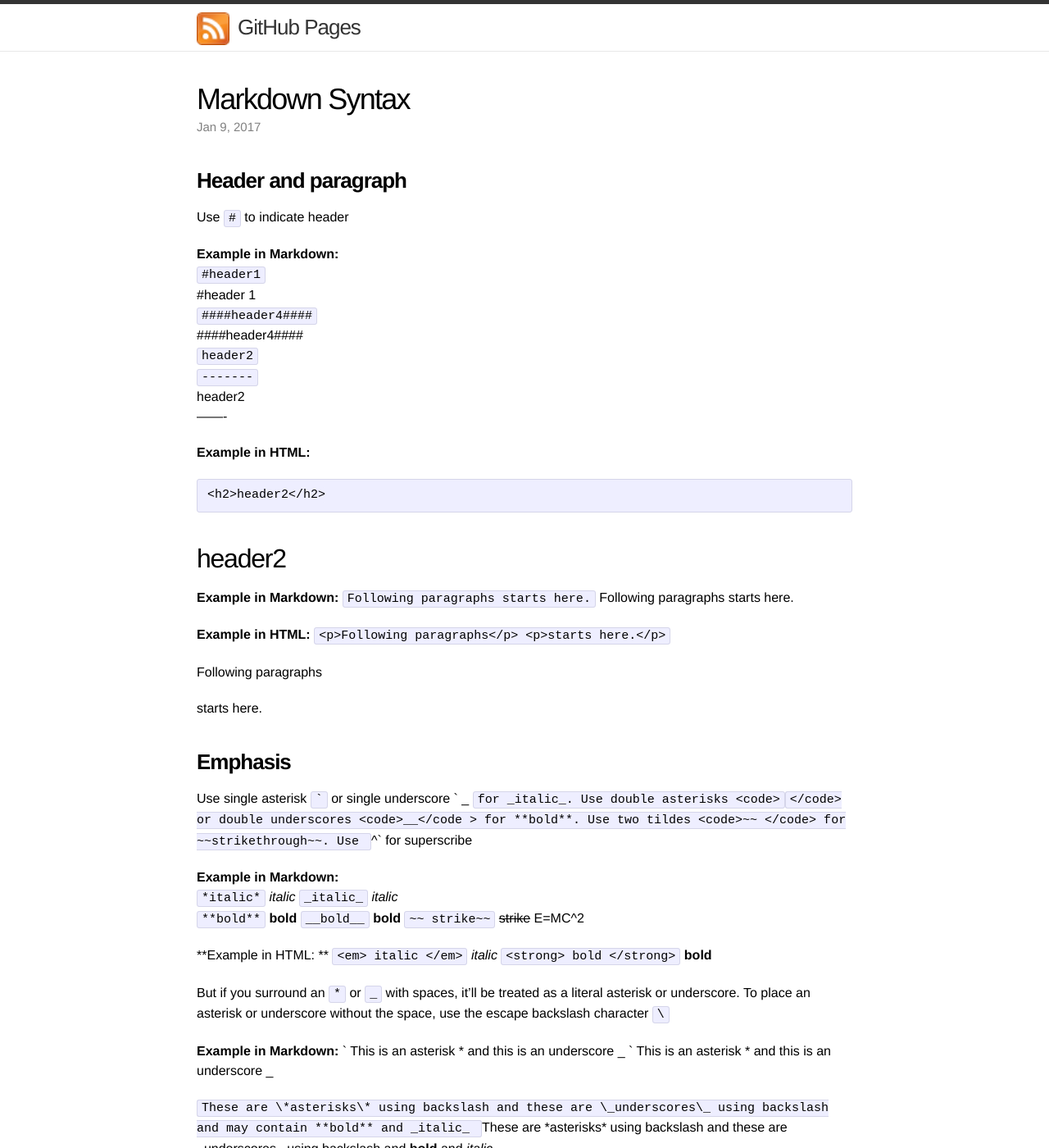
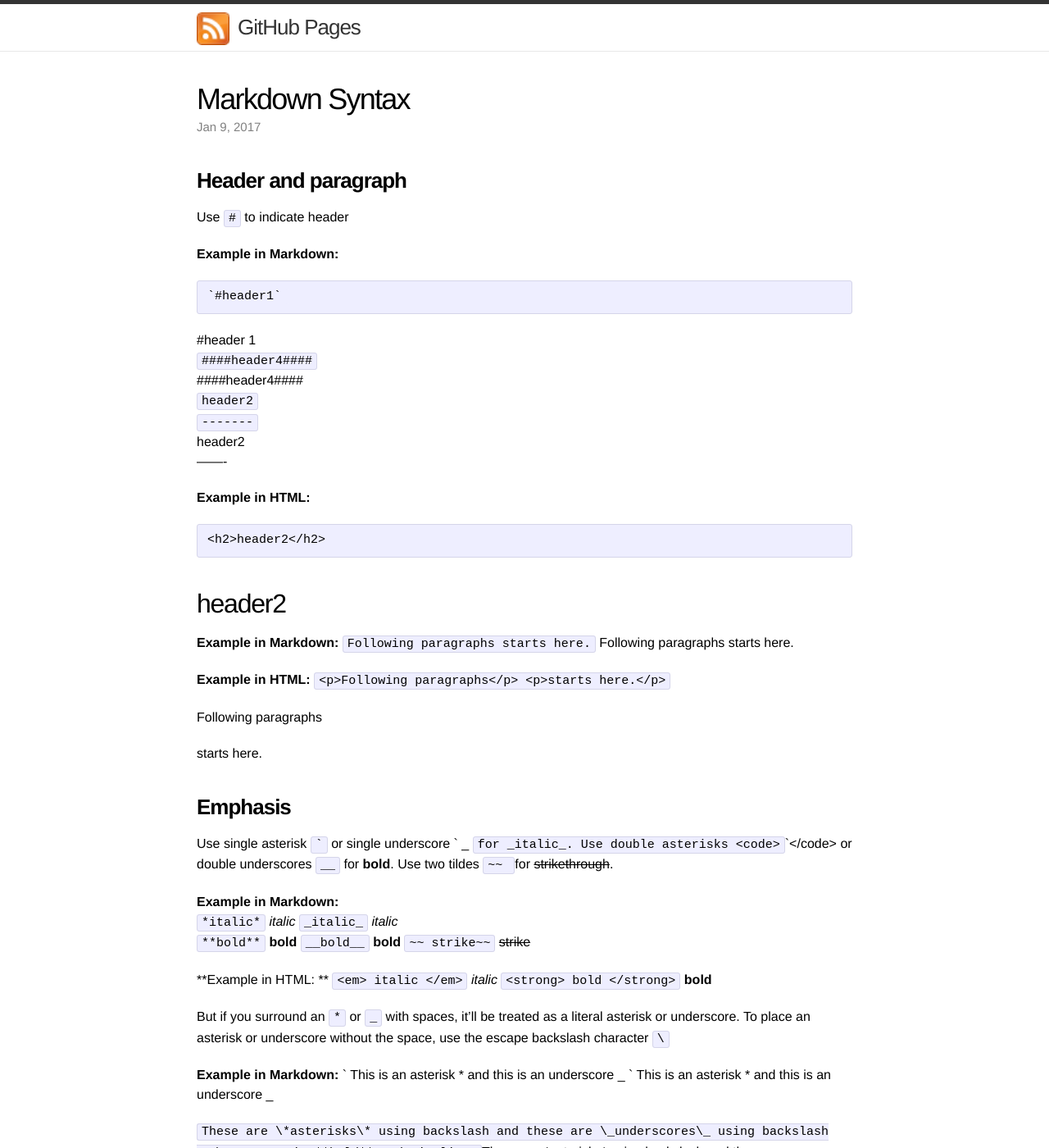
Before and after one commit to irvinleegc/irvinleegc.github.io, a Jekyll site: the page built from _posts/2017-01-09-Markdown-Syntax.md, in a window 1280 px wide and 1400 px high. Shown: the whole window at 82% size. Built offline with Jekyll 4.4.1, drawn with Linux system fonts in a browser that asks for light colours.

Commit message:
Update 2017-01-09-Markdown-Syntax.md

````diff
--- a/_posts/2017-01-09-Markdown-Syntax.md
+++ b/_posts/2017-01-09-Markdown-Syntax.md
@@ -10,7 +10,9 @@ categories: posts
 Use `` # `` to indicate header
 
 **Example in Markdown:**
+```Markdown
 `#header1`
+```
 #header 1
 `####header4####`
 ####header4####
@@ -38,13 +40,12 @@ Following paragraphs starts here.
 Use single asterisk `` ` `` or single underscore ` _ `for _italic_.
 Use double asterisks <code>``</code> or double underscores <code>__</code > for **bold**.
 Use two tildes <code>~~ </code> for ~~strikethrough~~.
-Use `^` for superscribe
 
 **Example in Markdown:**
 `*italic*` *italic*  `_italic_` _italic_
 `**bold**` **bold** `__bold__` __bold__
 `` ~~ strike~~ `` ~~strike~~
-E=MC^2
+
 
 **Example in HTML: **
 ``<em> italic </em>`` <em> italic </em>
````
